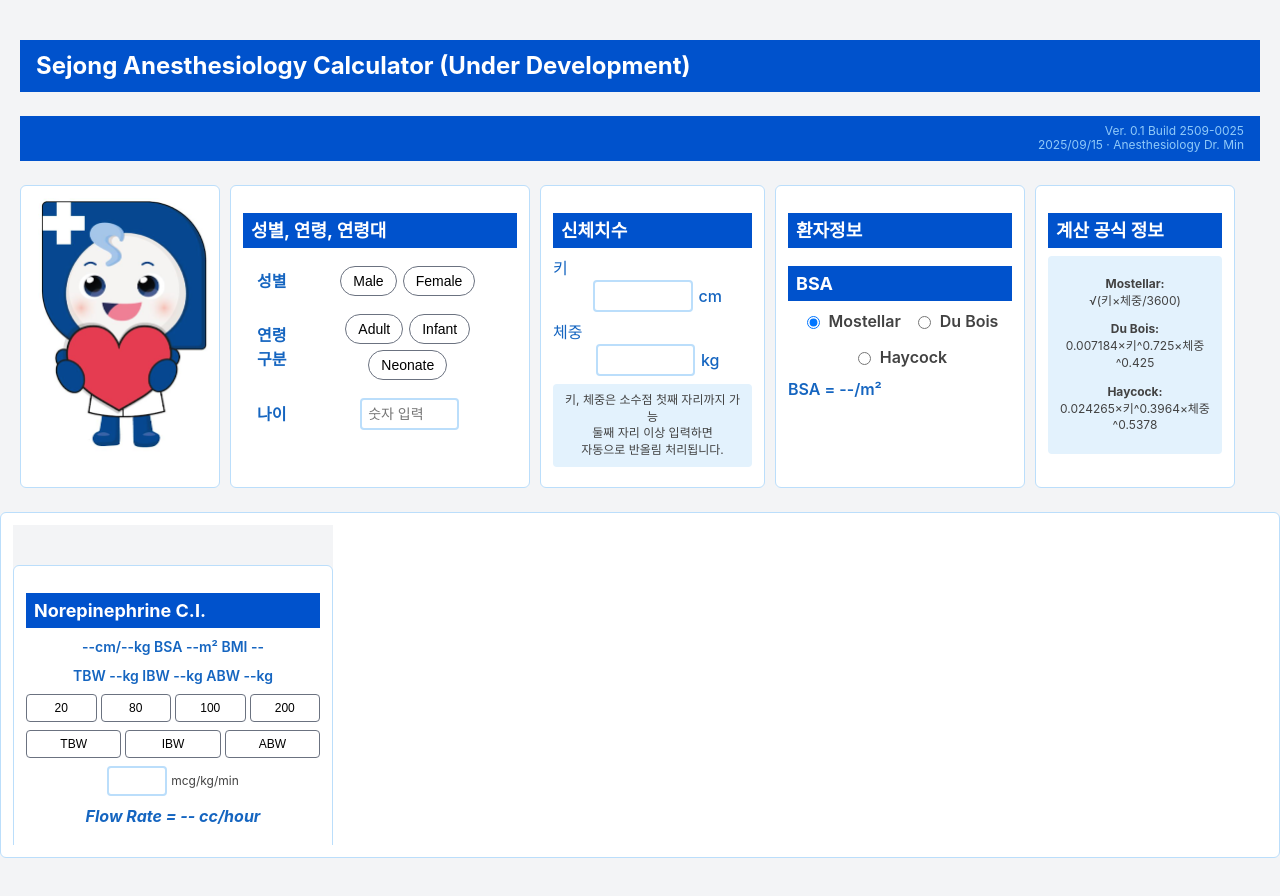
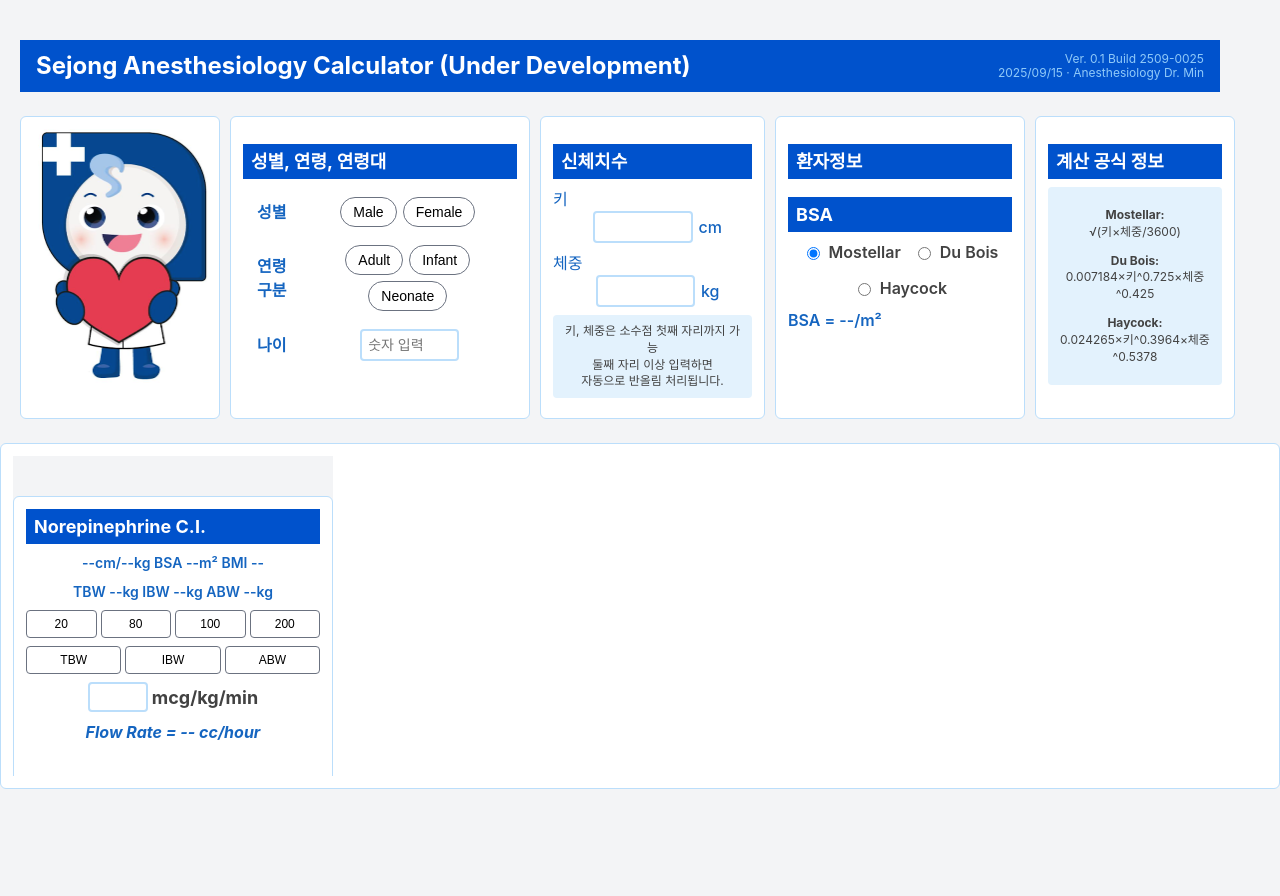
Before and after one commit to drmin3868/sac_js, a plain HTML site: page index.html in a window 1280 px wide. After the commit the page ends 829 px from the top, so only its background shows below. Drawn offline with Linux system fonts and the light colour scheme.

Commit message:
index.html 파일의 상단 타이틀을 2컬럼에서 1줄 테이블 형식으로 변경하고, CSS에서 ne_calc.html iframe의 여백을 제거했습니다. 또한, dose-unit 클래스의 폰트 크기를 18px로 조정하고, 동적 콘텐츠 및 iframe 스타일을 개선하여 사용자 경험을 향상시켰습니다.

```diff
--- a/index.html
+++ b/index.html
@@ -12,14 +12,16 @@
 
 <body>
   <div class="container">
-    <!-- 상단 타이틀 2컬럼 -->
-    <div class="grid-2-cols">
-      <div class="title-bar">Sejong Anesthesiology Calculator (Under Development)</div>
-      <div class="version-info">
-        <div>Ver. 0.1 Build 2509-0025</div>
-        <div>2025/09/15 · Anesthesiology Dr. Min</div>
-      </div>
-    </div>
+    <!-- 상단 타이틀 한 줄 -->
+    <table style="width:1200px; border:none; border-collapse:collapse; margin-bottom:24px;">
+      <tr>
+        <td class="title-bar" style="width:70%;">Sejong Anesthesiology Calculator (Under Development)</td>
+        <td class="version-info" style="width:30%;">
+          <div>Ver. 0.1 Build 2509-0025</div>
+          <div>2025/09/15 · Anesthesiology Dr. Min</div>
+        </td>
+      </tr>
+    </table>
 
     <!-- 상단 5컬럼 -->
     <div class="grid-5-cols">
--- a/main.css
+++ b/main.css
@@ -33,6 +33,16 @@ body {
   padding: 0;
 }
 
+/* ne_calc.html iframe 내부 상단 여백 제거 */
+.ne-calc-container {
+  margin-top: 0;
+  padding-top: 0;
+}
+
+.ne-calc-container .card-header:first-child {
+  margin-top: 0;
+}
+
 /* 컨테이너 */
 .container {
   width: 100%;
@@ -63,8 +73,6 @@ body {
   background-color: var(--primary-blue);
   color: var(--primary-white);
   padding: 8px 16px;
-  display: flex;
-  align-items: center;
 }
 
 .version-info {
@@ -73,9 +81,6 @@ body {
   text-align: right;
   padding: 8px 16px;
   font-size: 12px;
-  display: flex;
-  flex-direction: column;
-  justify-content: center;
   line-height: 1.2;
 }
 
@@ -356,7 +361,8 @@ label {
 
 /* 단위 텍스트 */
 .dose-unit {
-  font-size: 12px;
+  font-size: 18px;
+  font-weight: bold;
   color: var(--text-secondary);
 }
 
@@ -368,6 +374,19 @@ label {
   color: var(--text-primary);
   text-align: center;
   margin: 8px 0;
+}
+
+/* 동적 컨텐츠 컨테이너 */
+#dynamic-content-container {
+  align-items: flex-start;
+  vertical-align: top;
+}
+
+/* iframe 스타일 */
+iframe {
+  vertical-align: top;
+  margin-top: 0;
+  border: none;
 }
 
 /* 반응형 디자인 */
```
